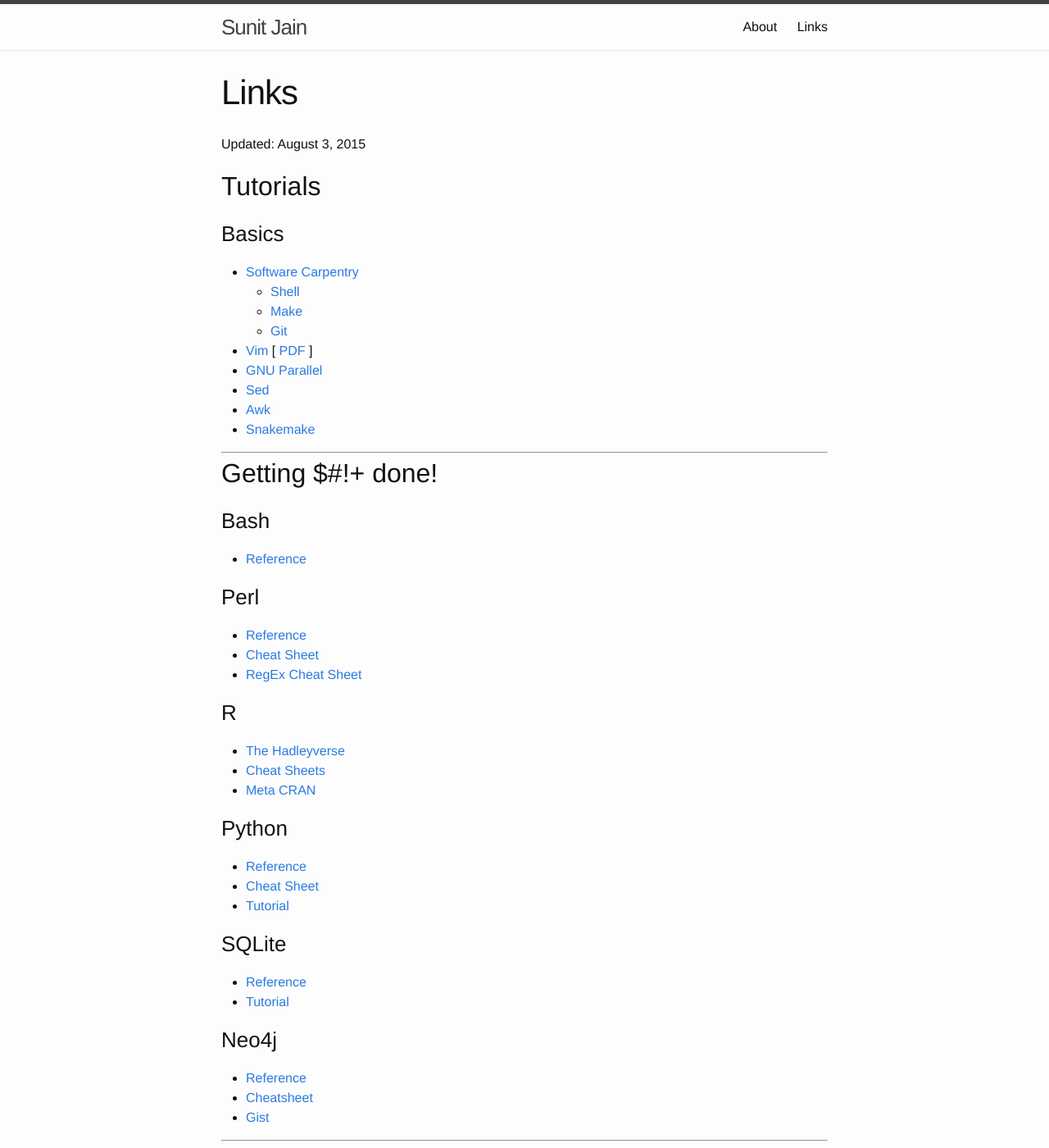
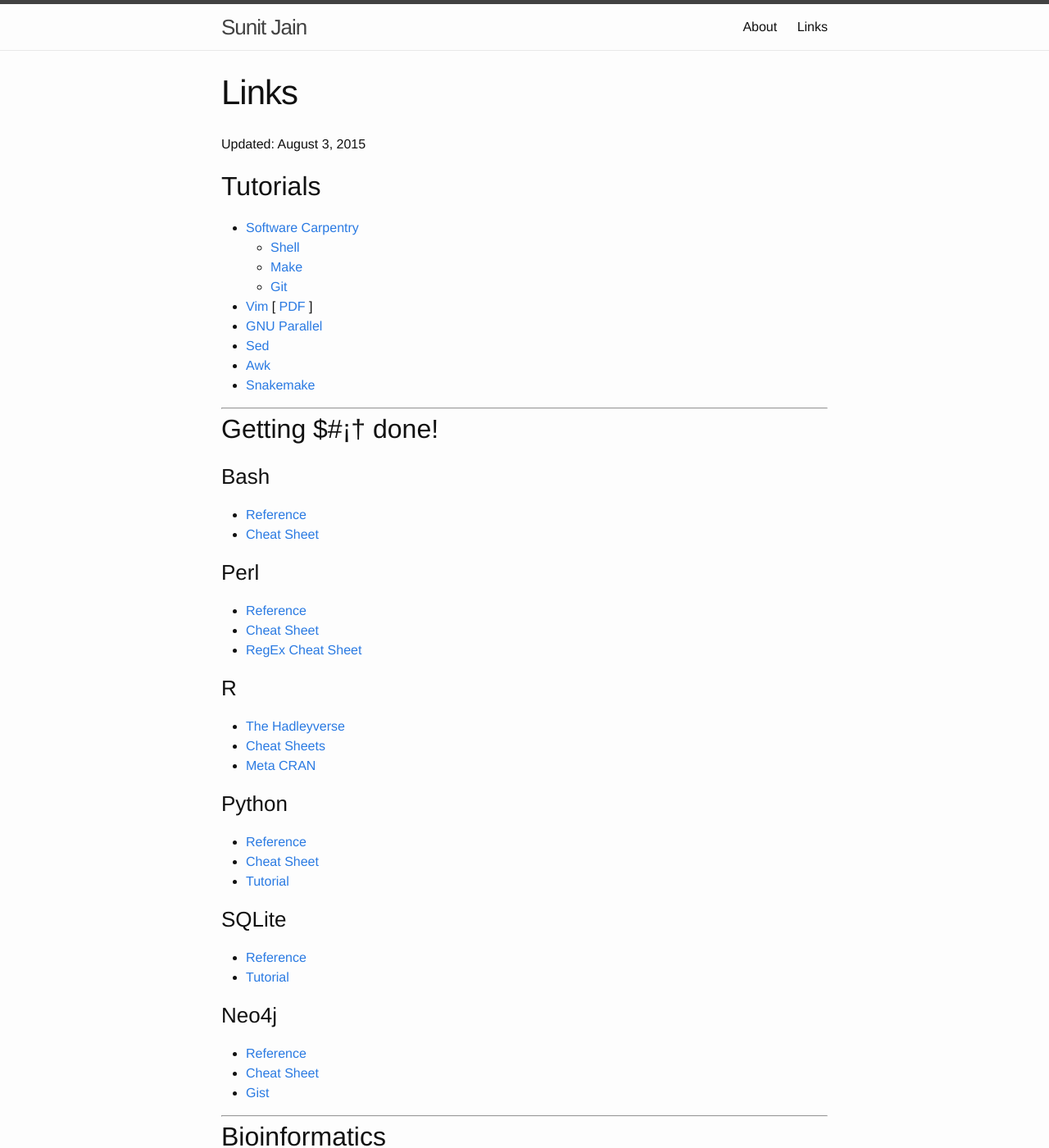
Before and after one commit to sunitj/sunitj.github.io, a Jekyll site: the page built from links.md, in a window 1280 px wide and 1400 px high. Shown: the whole window at 82% size. Built offline with Jekyll 4.4.1, drawn with Linux system fonts in a browser that asks for light colours.

Commit message:
edited link to software carpentry

```diff
--- a/links.md
+++ b/links.md
@@ -8,8 +8,7 @@
 
 ## Tutorials
 
-### Basics
-- [Software Carpentry](http://swcarpentry.github.io/shell-novice/)
+- [Software Carpentry](http://software-carpentry.org/lessons.html)
 	- [Shell](http://swcarpentry.github.io/shell-novice/)
 	- [Make](http://swcarpentry.github.io/make-novice/)
 	- [Git](http://swcarpentry.github.io/git-novice/)
@@ -21,10 +20,11 @@
 
 ---
 
-## Getting $#!+ done!
+## Getting $#&iexcl;&#8224; done!
 
 ### Bash
-- [Reference](http://cli.learncodethehardway.org/bash_cheat_sheet.pdf)
+- [Reference](http://tldp.org/)
+- [Cheat Sheet](http://cli.learncodethehardway.org/bash_cheat_sheet.pdf)
 
 ### Perl
 - [Reference](http://perldoc.perl.org/)
@@ -47,7 +47,7 @@
 
 ### Neo4j
 - [Reference](http://neo4j.com/docs/stable/)
-- [Cheatsheet](http://neo4j.com/docs/stable/cypher-refcard/)
+- [Cheat Sheet](http://neo4j.com/docs/stable/cypher-refcard/)
 - [Gist](http://gist.neo4j.org/)
 
 ---
```
